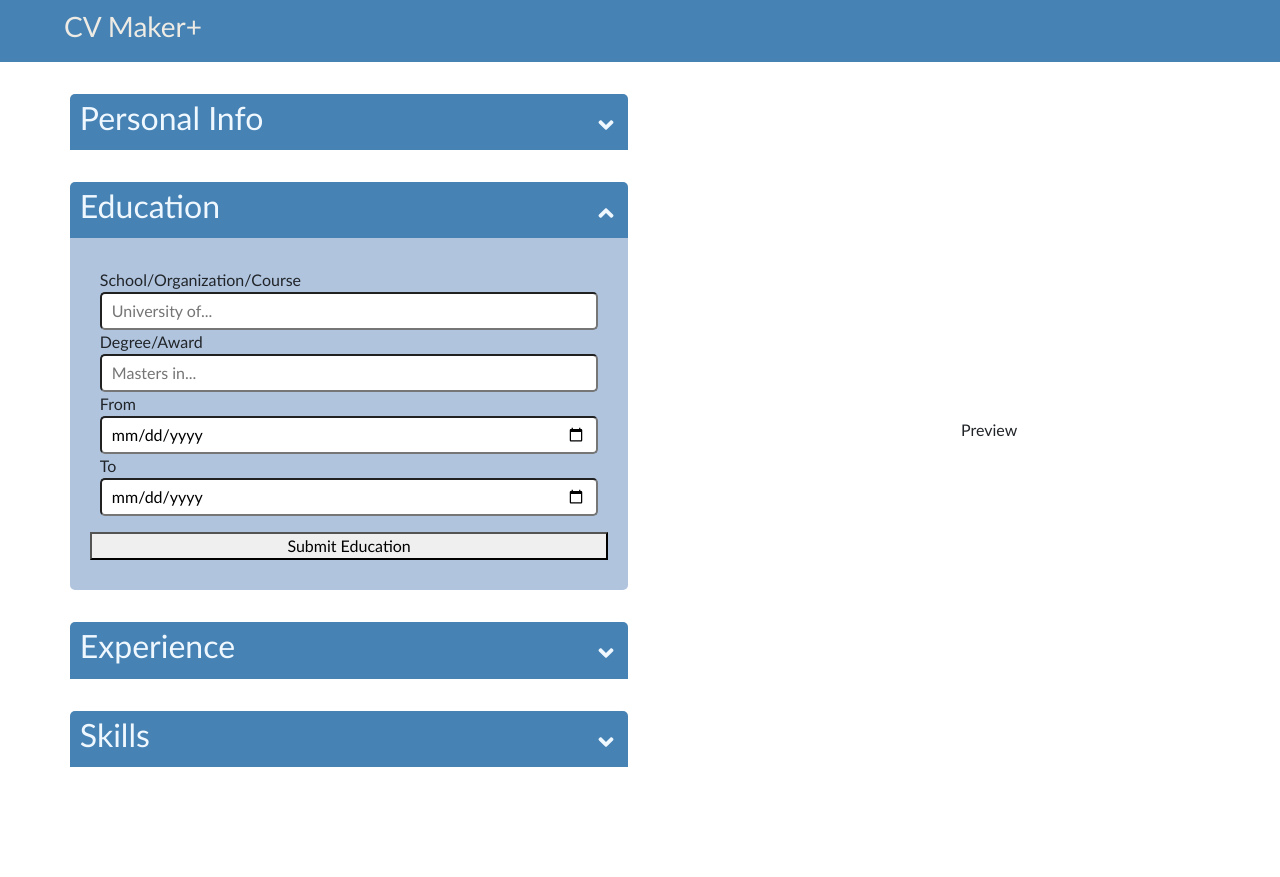
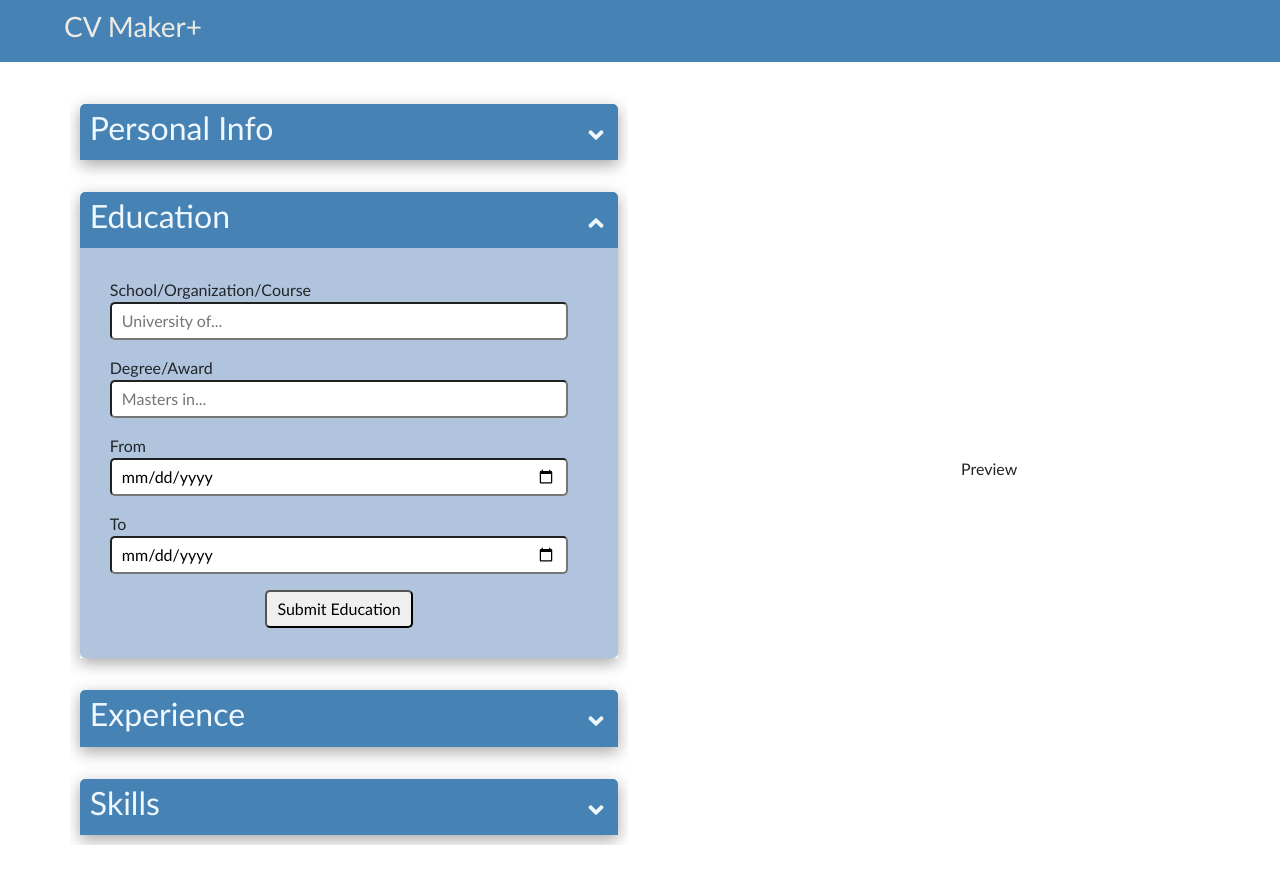
Before and after one commit to KramYengir/cv-maker, a React (Vite) app: page / in a window 1280 px wide. Both pictures are taken after a click on the button 606 px from the left and 210 px from the top of the page. Before the commit the page ends 800 px from the top, so only its background shows below. Built offline with nearby package versions, Linux system fonts and the light colour scheme.

Commit message:
slight style tweak

```diff
--- a/src/components/input_components/EducationForm.jsx
+++ b/src/components/input_components/EducationForm.jsx
@@ -34,9 +34,9 @@ const EducationForm = () => {
   };
 
   return (
-    <form>
+    <>
       {educationList.map((education, index) => (
-        <div key={index}>
+        <form key={index}>
           <label>
             School/Organization/Course
             <input
@@ -81,20 +81,22 @@ const EducationForm = () => {
 
           {index !== educationList.length - 1 && ( // Show delete button for all forms except the last one
             <button
-              className="delete-btn"
+              className="remove-btn"
               type="button"
               onClick={() => deleteEducation(index)}
             >
               Remove
             </button>
           )}
-        </div>
+
+          {index === educationList.length - 1 && (
+            <button type="submit" onClick={addEducation}>
+              Submit Education
+            </button>
+          )}
+        </form>
       ))}
-
-      <button type="submit" onClick={addEducation}>
-        Submit Education
-      </button>
-    </form>
+    </>
   );
 };
 
--- a/src/styles/InputSection.css
+++ b/src/styles/InputSection.css
@@ -3,6 +3,14 @@
   gap: 2rem;
 
   min-width: min(80%, 600px);
+  max-height: 100vh;
+  padding: 10px;
+
+  overflow-y: auto;
+}
+
+.input-section section {
+  box-shadow: rgba(0, 0, 0, 0.35) 0px 5px 15px;
 }
 
 .input-section section .input-header {
@@ -25,7 +33,7 @@
 form {
   display: grid;
   gap: 1rem;
-  padding: 30px 20px;
+  padding: 30px 40px 30px 20px;
   background-color: lightsteelblue;
   border-radius: 0 0 5px 5px;
 }
@@ -39,3 +47,14 @@ form input {
   padding: 5px 10px;
   border-radius: 5px;
 }
+
+form button {
+  max-width: 60%;
+  margin-inline: auto;
+  padding: 5px 10px;
+  border-radius: 5px;
+}
+
+form .remove-btn {
+  background-color: palevioletred;
+}
```
